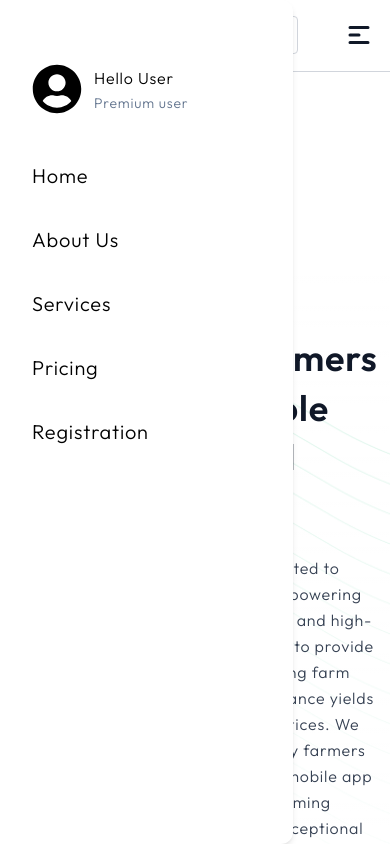
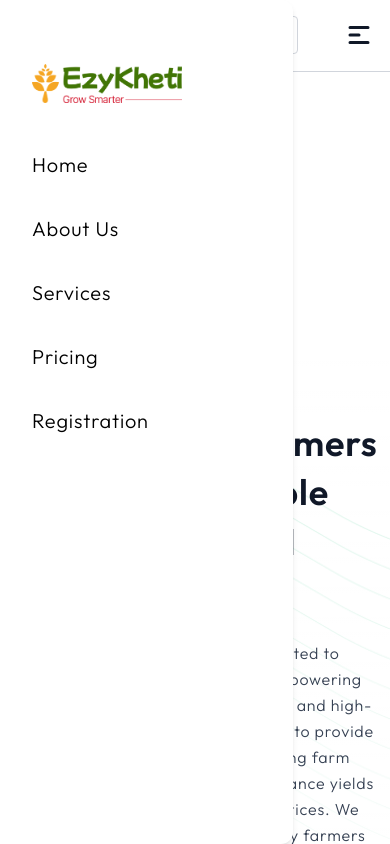
Before and after one commit to taranjitsahota/ezykheti-frontend, a React (Vite) app: page / in a window 390 px wide. Both pictures are taken after a click on the icon 358 px from the left and 35 px from the top of the page. Shown: the top 844 px of the page. Built offline with nearby package versions, Linux system fonts and the light colour scheme.

Commit message:
added logo responsive menu

```diff
--- a/src/components/LoopingYouTube.jsx
+++ b/src/components/LoopingYouTube.jsx
@@ -44,7 +44,7 @@ const LoopingYouTube = () => {
   };
 
   return (
-    <div className="relative w-screen h-[30vh] md:h-[40vh] lg:h-[50vh] xl:h-[65vh] overflow-hidden m-0 p-0">
+    <div className="relative w-screen h-[40vh] md:h-[40vh] lg:h-[50vh] xl:h-[65vh] overflow-hidden m-0 p-0">
       <div className="absolute inset-0 overflow-hidden">
         <YouTube
           videoId="A-AjJYcxoYU"
--- a/src/components/ResponsiveMenu.jsx
+++ b/src/components/ResponsiveMenu.jsx
@@ -2,6 +2,7 @@ import React from "react";
 import { FaUserCircle } from "react-icons/fa";
 import { useTranslation } from "react-i18next";
 import { Navlinks } from "./Navbar";
+import logo from "../assets/images/logo/ezykheti_logo-v2.png";
 
 const ResponsiveMenu = ({ showMenu }) => {
   const { t } = useTranslation();
@@ -15,11 +16,18 @@ const ResponsiveMenu = ({ showMenu }) => {
     >
       <div className="card">
         <div className="flex items-center justify-start gap-3">
-          <FaUserCircle size={50} />
-          <div>
-            <h1>Hello User</h1>
-            <h1 className="text-sm text-slate-500">Premium user</h1>
-          </div>
+          {/* <FaUserCircle size={50} /> */}
+           <div
+                    data-aos="zoom-in"
+                    className="transition duration-300 hover:scale-105"
+                  >
+                    <img
+                      src={logo}
+                      alt="RS Goa Car Rental Logo"
+                      className="max-w-[150px] md:max-w-[190px] h-auto transition-transform duration-300 hover:scale-105"
+                    />
+                  </div>
+
         </div>
         <nav className="mt-12">
           <ul className="space-y-4 text-xl">
```
